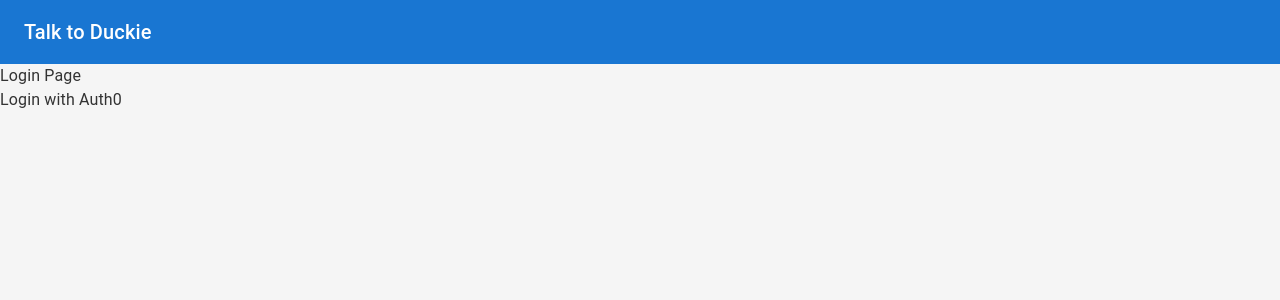
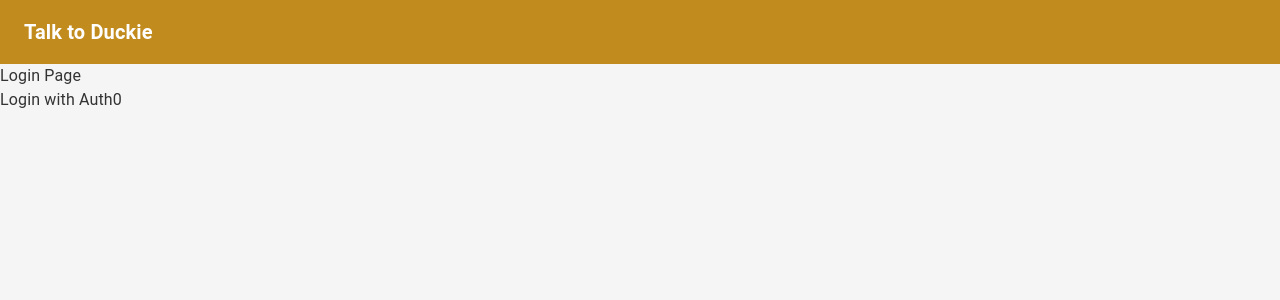
Before and after one commit to arzekeil/talk_to_duckie, a React (Vite) app: page /login in a window 1280 px wide. Shown: the top 300 px of the page. Built offline with nearby package versions, Linux system fonts and the light colour scheme.

Commit message:
change header colour

```diff
--- a/src/components/MyAppBar.tsx
+++ b/src/components/MyAppBar.tsx
@@ -6,10 +6,10 @@ import { Link } from "@mui/material";
 
 const MyAppBar: React.FC = () => {
     return (
-        <AppBar position="static">
+        <AppBar position="static" sx={{ backgroundColor: '#c28b1d' }}>
             <Toolbar>
                 <Link href="/" color="inherit" underline="none">
-                    <Typography variant="h6" component="div" sx={{ flexGrow: 1 }}>
+                    <Typography variant="h6" component="div" sx={{ flexGrow: 1 }} fontWeight={'bold'}>
                         Talk to Duckie
                     </Typography>
                 </Link>
```
